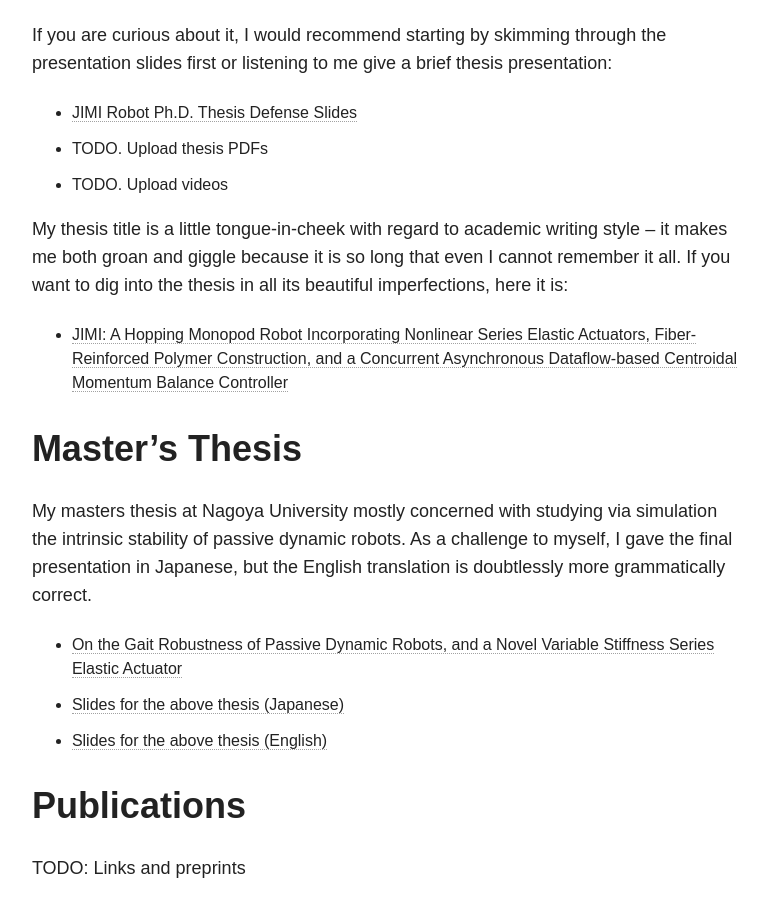
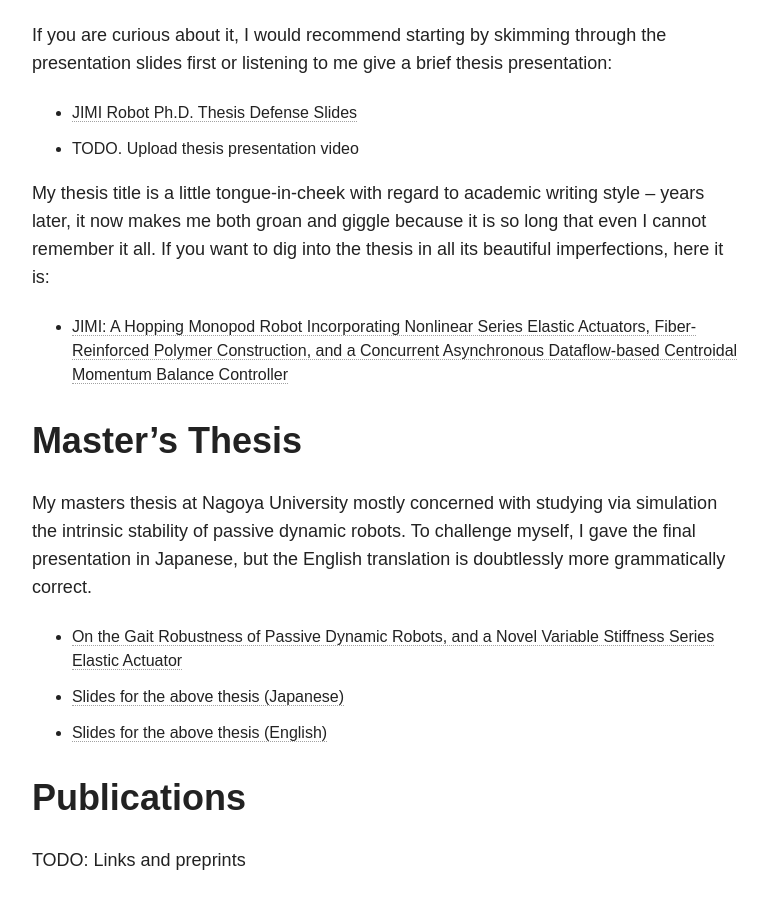
Before and after one commit to ivarthorson/ivarthorson.github.io, a plain HTML site: page about/index.html in a window 1280 px wide. Shown: the part 1580-2481 px from the top of the page, without its empty margins (254-1021 px from the left). Drawn offline with nearby package versions, Linux system fonts and the light colour scheme; some packages are replaced by stand-ins of ours.

Commit message:
Minor resume update.

```diff
--- a/about/index.html
+++ b/about/index.html
@@ -127,7 +127,7 @@
 <p>For a one-page description of my professional career, please see:</p>
 
 <ul>
-  <li><a href="resume_2017-05-31_ivar-thorson.pdf">A printable, one-page resume (PDF)</a></li>
+  <li><a href="resume_ivar-thorson.pdf">A printable, one-page resume (PDF)</a></li>
 </ul>
 
 <h1 id="project-portfolio">Project Portfolio</h1>
@@ -164,11 +164,10 @@
 
 <ul>
   <li><a href="thorson-phd-defense.pdf">JIMI Robot Ph.D. Thesis Defense Slides</a></li>
-  <li>TODO. Upload thesis PDFs</li>
-  <li>TODO. Upload videos</li>
+  <li>TODO. Upload thesis presentation video</li>
 </ul>
 
-<p>My thesis title is a little tongue-in-cheek with regard to academic writing style – it makes me both groan and giggle because it is so long that even I cannot remember it all. If you want to dig into the thesis in all its beautiful imperfections, here it is:</p>
+<p>My thesis title is a little tongue-in-cheek with regard to academic writing style – years later, it now makes me both groan and giggle because it is so long that even I cannot remember it all. If you want to dig into the thesis in all its beautiful imperfections, here it is:</p>
 
 <ul>
   <li><a href="thorson-phd-defense.pdf">JIMI: A Hopping Monopod Robot Incorporating Nonlinear Series Elastic Actuators, Fiber-Reinforced Polymer Construction, and a Concurrent Asynchronous Dataflow-based Centroidal Momentum Balance Controller</a></li>
@@ -176,7 +175,7 @@
 
 <h1 id="masters-thesis">Master’s Thesis</h1>
 
-<p>My masters thesis at Nagoya University mostly concerned with studying via simulation the intrinsic stability of passive dynamic robots. As a challenge to myself, I gave the final presentation in Japanese, but the English translation is doubtlessly more grammatically correct.</p>
+<p>My masters thesis at Nagoya University mostly concerned with studying via simulation the intrinsic stability of passive dynamic robots. To challenge myself, I gave the final presentation in Japanese, but the English translation is doubtlessly more grammatically correct.</p>
 
 <ul>
   <li><a href="thorson-ms-thesis.pdf">On the Gait Robustness of Passive Dynamic Robots, and a Novel Variable Stiffness Series Elastic Actuator</a></li>
```
Also changed, not shown: 2 other files.
